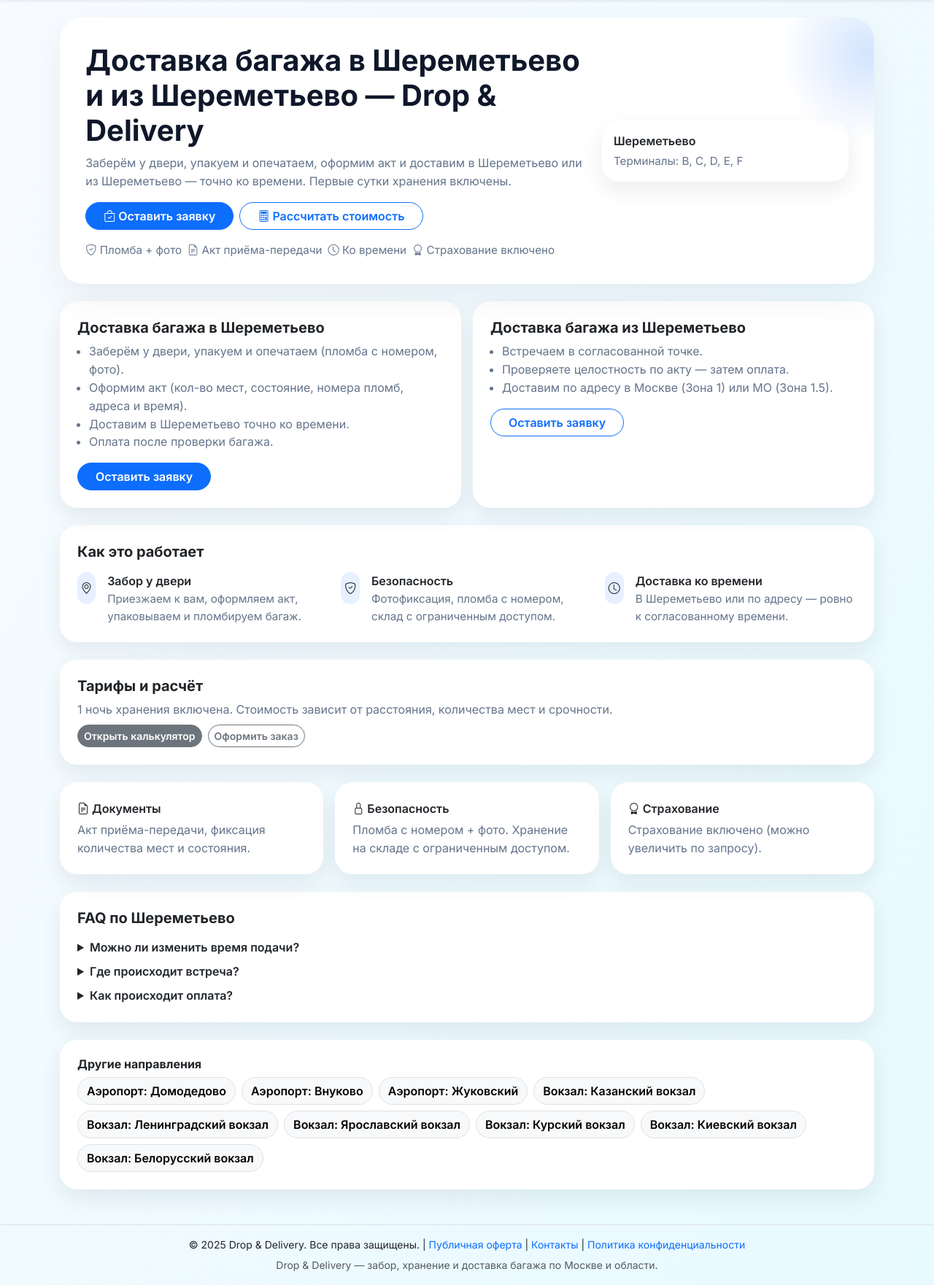
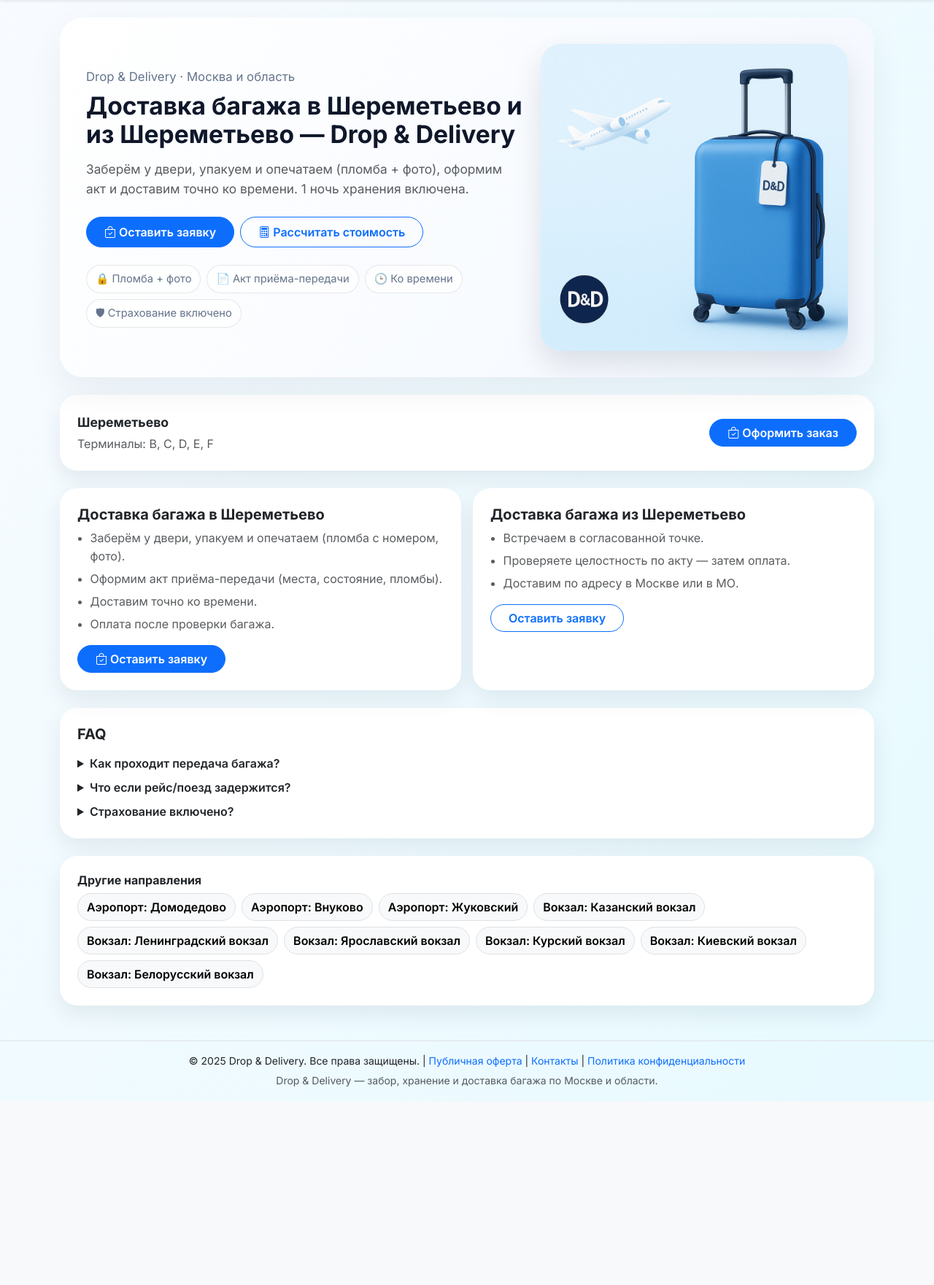
Before and after one commit to IsaevIvann/dd-project, a Django app: page /aero/svo/ in a window 1280 px wide. Shown: the part 62-1823 px from the top of the page at 73% size. After the commit the page ends 1571 px from the top, so only its background shows below. Run offline with Django 5.2, Linux system fonts and the light colour scheme; some libraries are stand-ins or nearby versions.

Commit message:
+ style aero

```diff
--- a/src/core/templates/core/hub.html
+++ b/src/core/templates/core/hub.html
@@ -2,224 +2,187 @@
 {% load static %}
 {% block title %}{{ meta_title }}{% endblock %}
 
-{% block content %}
-<link rel="canonical" href="{{ canonical }}"/>
+{% block extra_head %}
+  <meta name="description" content="{{ meta_desc }}">
+  <link rel="canonical" href="{{ canonical }}">
 
   <style>
-  .hero-dd{
+    :root{--ink:#0f172a;--muted:#64748b;--r:24px;}
+    .hero-clean{
       border-radius:32px;
-    padding:2.2rem;
-    background:#fff;
+      padding:2.25rem;
+      background:linear-gradient(120deg,#ffffff 0%,#f3f8ff 100%);
       box-shadow:0 20px 50px rgba(16,24,40,.06);
+      overflow:hidden;
       position:relative;
-    overflow:hidden;
     }
-  .hero-dd:after{
-    content:"";
-    position:absolute; inset:-80px -120px auto auto;
-    width:260px; height:260px;
-    background:radial-gradient(circle, rgba(13,110,253,.18), rgba(13,110,253,0) 65%);
-    transform:rotate(18deg);
+    .hero-kicker{color:var(--muted); font-size:1.05rem;}
+    .hero-title{color:var(--ink);}
+    .hero-img{
+      max-width:100%;
+      height:auto;
+      border-radius:28px;
+      box-shadow:0 18px 40px rgba(16,24,40,.12);
     }
     .card-dd{
       border:0;
-    border-radius:24px;
+      border-radius:var(--r);
       box-shadow:0 12px 30px rgba(16,24,40,.08);
       background:#fff;
     }
-  .pill{border-radius:9999px}
-  .icon-badge{
-    width:44px;height:44px;border-radius:14px;
-    display:flex;align-items:center;justify-content:center;
-    background:rgba(13,110,253,.10);
+    .pill{border-radius:999px}
+    .mini-badges span{
+      display:inline-flex;
+      align-items:center;
+      gap:.4rem;
+      padding:.45rem .75rem;
+      border:1px solid rgba(15,23,42,.10);
+      border-radius:999px;
+      background:rgba(255,255,255,.75);
+      color:var(--muted);
+      font-size:.92rem;
     }
-  details summary{cursor:pointer}
-  .muted{color:#64748b}
+    .dd-steps li{margin-bottom:.4rem;}
+    details summary{cursor:pointer;}
   </style>
+{% endblock %}
 
-<!-- HERO -->
-<section class="hero-dd mb-4">
-  <div class="row align-items-center g-3">
-    <div class="col-lg-8">
-      <h1 class="fw-bold mb-2" style="color:#0f172a">{{ h1 }}</h1>
-      <p class="muted mb-3">{{ meta_desc }}</p>
+{% block content %}
 
-      <div class="d-flex flex-wrap gap-2">
-        <a href="{% url 'order_create' %}" class="btn btn-primary pill px-4">
+<!-- HERO как на главной + картинка -->
+<section class="hero-clean mb-4">
+  <div class="row align-items-center g-4">
+    <div class="col-lg-7">
+      <div class="hero-kicker mb-2">Drop & Delivery · Москва и область</div>
+
+      <h1 class="fw-bold hero-title mb-3" style="font-size:2.1rem; line-height:1.15;">
+        {{ h1 }}
+      </h1>
+
+      <p class="text-muted mb-4" style="font-size:1.08rem;">
+        Заберём у двери, упакуем и опечатаем (пломба + фото), оформим акт и доставим точно ко времени.
+        1 ночь хранения включена.
+      </p>
+
+      <div class="d-flex flex-wrap gap-2 mb-4">
+        <a href="{% url 'order_create' %}" class="btn btn-primary pill px-4 py-2">
           <i class="bi bi-bag-check"></i> Оставить заявку
         </a>
-        <a href="/#tariffs" class="btn btn-outline-primary pill px-4">
+        <a href="/#tariffs" class="btn btn-outline-primary pill px-4 py-2">
           <i class="bi bi-calculator"></i> Рассчитать стоимость
         </a>
       </div>
 
-      <div class="mt-3 d-flex flex-wrap gap-2 muted" style="font-size:.95rem">
-        <span><i class="bi bi-shield-check"></i> Пломба + фото</span>
-        <span><i class="bi bi-file-earmark-text"></i> Акт приёма-передачи</span>
-        <span><i class="bi bi-clock"></i> Ко времени</span>
-        <span><i class="bi bi-award"></i> Страхование включено</span>
+      <div class="mini-badges d-flex flex-wrap gap-2">
+        <span>🔒 Пломба + фото</span>
+        <span>📄 Акт приёма-передачи</span>
+        <span>🕒 Ко времени</span>
+        <span>🛡 Страхование включено</span>
       </div>
     </div>
 
-    <div class="col-lg-4">
-      <div class="card-dd p-3">
-        <div class="fw-semibold mb-1">{{ data.title }}</div>
-
-        {% if data.address %}
-          <div class="muted" style="font-size:.95rem">{{ data.address }}</div>
-        {% endif %}
-
-        {% if data.metro %}
-          <div class="muted" style="font-size:.95rem">Метро: {{ data.metro|join:", " }}</div>
-        {% endif %}
-
-        {% if data.terminals %}
-          <div class="muted" style="font-size:.95rem">Терминалы: {{ data.terminals|join:", " }}</div>
-        {% endif %}
-
-        {% if data.note %}
-          <div class="muted mt-2" style="font-size:.95rem">{{ data.note }}</div>
-        {% endif %}
-      </div>
+    <div class="col-lg-5 text-center">
+      <img
+        src="{% static 'core/img/dnd-hero.png' %}"
+        alt="Drop & Delivery — доставка и хранение багажа"
+        class="hero-img"
+        loading="lazy"
+      >
     </div>
   </div>
 </section>
 
-<!-- 2 СЦЕНАРИЯ -->
+<!-- Инфо-блок: аэропорт или вокзал -->
+<section class="card-dd p-4 mb-4">
+  <div class="row g-3 align-items-center">
+    <div class="col-md-8">
+      <div class="fw-bold mb-1" style="font-size:1.1rem;">{{ data.title }}</div>
+
+      {% if data.terminals %}
+        <div class="text-muted">
+          Терминалы:
+          {% for t in data.terminals %}{{ t }}{% if not forloop.last %}, {% endif %}{% endfor %}
+        </div>
+      {% else %}
+        <div class="text-muted">
+          Адрес: {{ data.address }}
+          {% if data.metro %} · Метро: {{ data.metro|join:", " }}{% endif %}
+        </div>
+      {% endif %}
+
+      {% if data.note %}
+        <div class="mt-2 text-muted">{{ data.note }}</div>
+      {% endif %}
+    </div>
+
+    <div class="col-md-4 text-md-end">
+      <a href="{% url 'order_create' %}" class="btn btn-primary pill px-4">
+        <i class="bi bi-bag-check"></i> Оформить заказ
+      </a>
+    </div>
+  </div>
+</section>
+
+<!-- 2 карточки (в/из) -->
 <section class="row g-3 mb-4">
   <div class="col-md-6">
     <div class="card-dd p-4 h-100">
       <h2 class="h5 fw-bold mb-2">Доставка багажа {{ data.name_prep }}</h2>
-      <ul class="muted mb-3 ps-3">
+      <ul class="text-muted dd-steps" style="padding-left:1.1rem">
         <li>Заберём у двери, упакуем и опечатаем (пломба с номером, фото).</li>
-        <li>Оформим акт (кол-во мест, состояние, номера пломб, адреса и время).</li>
-        <li>Доставим {{ data.name_prep }} точно ко времени.</li>
+        <li>Оформим акт приёма-передачи (места, состояние, пломбы).</li>
+        <li>Доставим точно ко времени.</li>
         <li>Оплата после проверки багажа.</li>
       </ul>
-      <a href="{% url 'order_create' %}" class="btn btn-primary pill px-4">Оставить заявку</a>
+      <a href="{% url 'order_create' %}" class="btn btn-primary pill px-4">
+        <i class="bi bi-bag-check"></i> Оставить заявку
+      </a>
     </div>
   </div>
 
   <div class="col-md-6">
     <div class="card-dd p-4 h-100">
       <h2 class="h5 fw-bold mb-2">Доставка багажа {{ data.name_gen }}</h2>
-      <ul class="muted mb-3 ps-3">
+      <ul class="text-muted dd-steps" style="padding-left:1.1rem">
         <li>Встречаем в согласованной точке.</li>
         <li>Проверяете целостность по акту — затем оплата.</li>
-        <li>Доставим по адресу в Москве (Зона 1) или МО (Зона 1.5).</li>
+        <li>Доставим по адресу в Москве или в МО.</li>
       </ul>
-      <a href="{% url 'order_create' %}" class="btn btn-outline-primary pill px-4">Оставить заявку</a>
+      <a href="{% url 'order_create' %}" class="btn btn-outline-primary pill px-4">
+        Оставить заявку
+      </a>
     </div>
   </div>
 </section>
 
-<!-- КАК ЭТО РАБОТАЕТ (3 шага, как на главной) -->
+<!-- Быстрый FAQ -->
 <section class="card-dd p-4 mb-4">
-  <h2 class="h5 fw-bold mb-3">Как это работает</h2>
-  <div class="row g-3">
-    <div class="col-md-4">
-      <div class="d-flex gap-3">
-        <div class="icon-badge"><i class="bi bi-geo-alt"></i></div>
-        <div>
-          <div class="fw-semibold">Забор у двери</div>
-          <div class="muted" style="font-size:.95rem">Приезжаем к вам, оформляем акт, упаковываем и пломбируем багаж.</div>
-        </div>
-      </div>
-    </div>
-    <div class="col-md-4">
-      <div class="d-flex gap-3">
-        <div class="icon-badge"><i class="bi bi-shield-check"></i></div>
-        <div>
-          <div class="fw-semibold">Безопасность</div>
-          <div class="muted" style="font-size:.95rem">Фотофиксация, пломба с номером, склад с ограниченным доступом.</div>
-        </div>
-      </div>
-    </div>
-    <div class="col-md-4">
-      <div class="d-flex gap-3">
-        <div class="icon-badge"><i class="bi bi-clock"></i></div>
-        <div>
-          <div class="fw-semibold">Доставка ко времени</div>
-          <div class="muted" style="font-size:.95rem">В {{ data.title }} или по адресу — ровно к согласованному времени.</div>
-        </div>
-      </div>
-    </div>
-  </div>
-</section>
-
-<!-- ТАРИФЫ/КАЛЬКУЛЯТОР -->
-<section class="card-dd p-4 mb-4">
-  <h2 class="h5 fw-bold mb-2">Тарифы и расчёт</h2>
-  <div class="muted mb-2">1 ночь хранения включена. Стоимость зависит от расстояния, количества мест и срочности.</div>
-  <div class="d-flex flex-wrap gap-2">
-    <a href="/#tariffs" class="btn btn-secondary btn-sm pill">Открыть калькулятор</a>
-    <a href="{% url 'order_create' %}" class="btn btn-outline-secondary btn-sm pill">Оформить заказ</a>
-  </div>
-</section>
-
-<!-- ГАРАНТИИ -->
-<section class="row g-3 mb-4">
-  <div class="col-md-4">
-    <div class="card-dd p-4 h-100">
-      <div class="fw-semibold mb-1"><i class="bi bi-file-earmark-text"></i> Документы</div>
-      <div class="muted">Акт приёма-передачи, фиксация количества мест и состояния.</div>
-    </div>
-  </div>
-  <div class="col-md-4">
-    <div class="card-dd p-4 h-100">
-      <div class="fw-semibold mb-1"><i class="bi bi-lock"></i> Безопасность</div>
-      <div class="muted">Пломба с номером + фото. Хранение на складе с ограниченным доступом.</div>
-    </div>
-  </div>
-  <div class="col-md-4">
-    <div class="card-dd p-4 h-100">
-      <div class="fw-semibold mb-1"><i class="bi bi-award"></i> Страхование</div>
-      <div class="muted">Страхование включено (можно увеличить по запросу).</div>
-    </div>
-  </div>
-</section>
-
-<!-- FAQ -->
-<section class="card-dd p-4 mb-4">
-  <h2 class="h5 fw-bold mb-3">FAQ по {{ data.title }}</h2>
+  <h2 class="h5 fw-bold mb-3">FAQ</h2>
 
   <details class="mb-2">
-    <summary class="fw-semibold">Можно ли изменить время подачи?</summary>
-    <div class="muted mt-1">Да. Сообщите нам — сдвинем слот и подстроимся.</div>
+    <summary class="fw-semibold">Как проходит передача багажа?</summary>
+    <div class="text-muted mt-1">Представитель приезжает, упаковывает, пломбирует, делает фото и оформляет акт.</div>
   </details>
 
   <details class="mb-2">
-    <summary class="fw-semibold">Где происходит встреча?</summary>
-    <div class="muted mt-1">В согласованной точке — у входа/выхода/парковки (в зависимости от локации).</div>
+    <summary class="fw-semibold">Что если рейс/поезд задержится?</summary>
+    <div class="text-muted mt-1">Мы подстроимся по времени — просто сообщите заранее.</div>
   </details>
 
   <details>
-    <summary class="fw-semibold">Как происходит оплата?</summary>
-    <div class="muted mt-1">После проверки багажа: СБП/QR/платёжная ссылка или наличными.</div>
+    <summary class="fw-semibold">Страхование включено?</summary>
+    <div class="text-muted mt-1">Да, включено до 30 000 ₽ (можно увеличить по запросу).</div>
   </details>
 </section>
 
-<!-- ПЕРЕЛИНКОВКА -->
+<!-- Перелинковка -->
 <section class="card-dd p-4">
   <h2 class="h6 fw-bold mb-2">Другие направления</h2>
   <div class="d-flex flex-wrap gap-2">
-    {% for k, title in nav_items %}
-      <a class="btn btn-light border pill" href="{{ k }}">{{ title }}</a>
+    {% for url, label in nav_items %}
+      <a class="btn btn-light border pill" href="{{ url }}">{{ label }}</a>
     {% endfor %}
   </div>
 </section>
 
-<!-- JSON-LD FAQ -->
-<script type="application/ld+json">
-{
-  "@context":"https://schema.org",
-  "@type":"FAQPage",
-  "mainEntity":[
-    {"@type":"Question","name":"Доставка багажа {{ data.name_prep }}",
-     "acceptedAnswer":{"@type":"Answer","text":"Забираем у двери, упаковываем и пломбируем багаж, оформляем акт и доставляем ко времени. Оплата после проверки."}},
-    {"@type":"Question","name":"Доставка багажа {{ data.name_gen }}",
-     "acceptedAnswer":{"@type":"Answer","text":"Встречаем в согласованной точке, сверяем по акту и доставляем по адресу в Москве или области."}}
-  ]
-}
-</script>
 {% endblock %}
```
Lines whose indentation alone changed are shown as unchanged.
